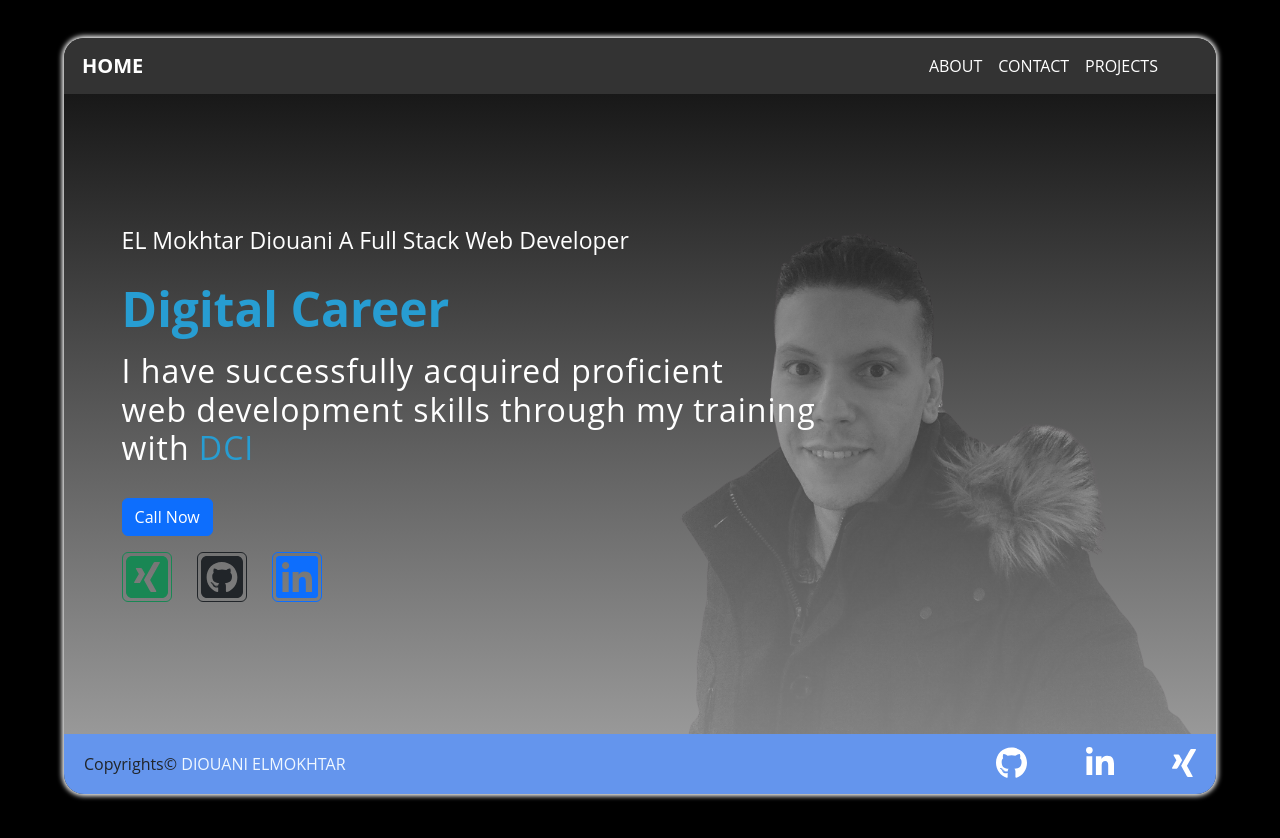
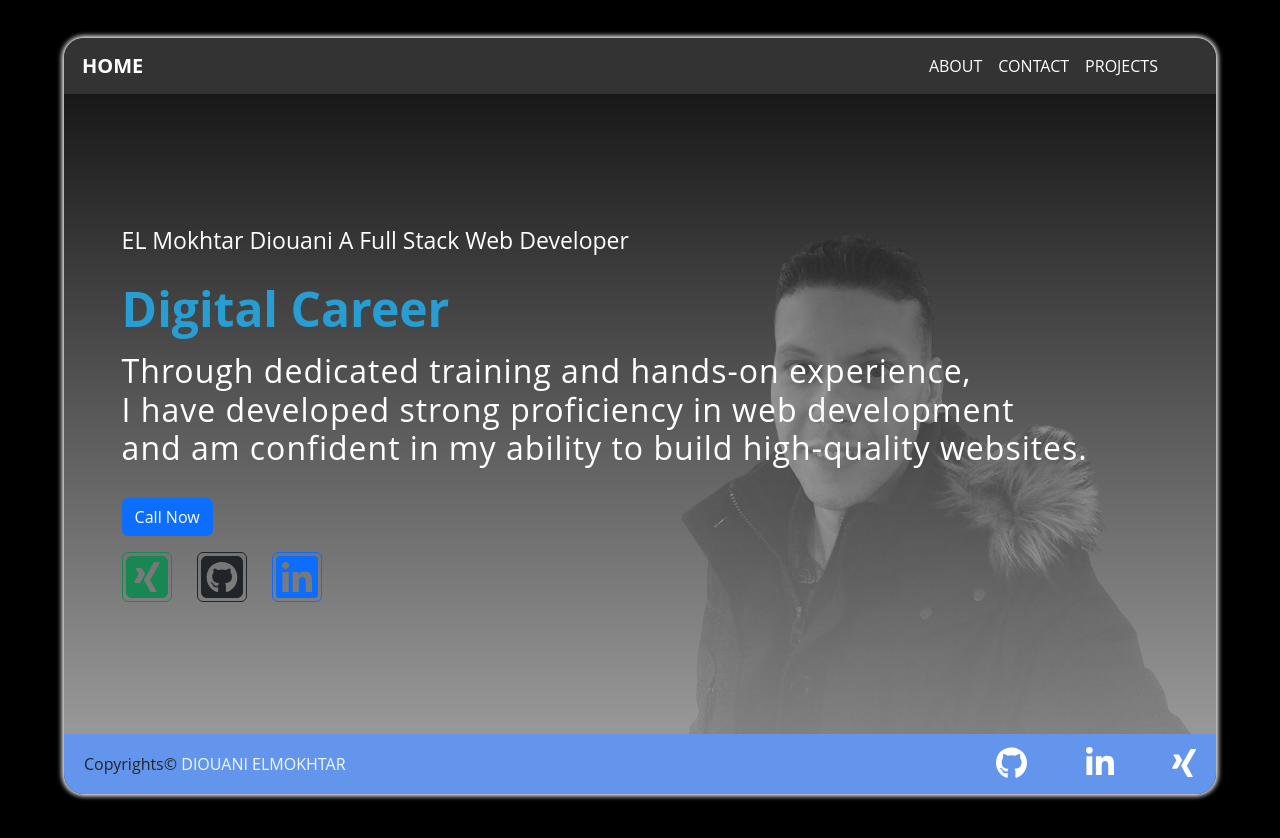
Before and after one commit to Diouani1/my-portofolio, a React (Create React App) app: page / in a window 1280 px wide. Built offline with nearby package versions, Linux system fonts and the light colour scheme; some icons are missing.

Commit message:
modified home page

```diff
--- a/src/component/arabic/maincomponent/Maincomponent.jsx
+++ b/src/component/arabic/maincomponent/Maincomponent.jsx
@@ -16,7 +16,9 @@ function Maincomponent() {
           <span>مهنة رقمية</span>
         </h1>
         <h3>
-          أنا أتعلم تطوير الويب مع <span> DCI</span>
+          من خلال التدريب المكثف والخبرة العملية، <br />
+          اكتسبت مهارات قوية في تطوير الويب <br />
+          وأنا واثق من قدرتي على إنشاء مواقع عالية الجودة.
         </h3>
         <Button href="tel:00 49 15217937286" className="main-btn">
           إتصل الأن
--- a/src/component/english/maincomponent/Maincomponent.jsx
+++ b/src/component/english/maincomponent/Maincomponent.jsx
@@ -16,10 +16,9 @@ function Maincomponent() {
           <span>Digital Career</span>
         </h1>
         <h3>
-          I have successfully acquired proficient <br />
-          web development skills through my training
-          <br />
-          with <span> DCI</span>
+          Through dedicated training and hands-on experience, <br />
+          I have developed strong proficiency in web development <br />
+          and am confident in my ability to build high-quality websites.
         </h3>
         <Button href="tel:00 49 15217937286" className="main-btn">
           Call Now
--- a/src/component/german/maincomponent/Maincomponent.jsx
+++ b/src/component/german/maincomponent/Maincomponent.jsx
@@ -16,9 +16,9 @@ function Maincomponent() {
           <span>Digitale Karriere</span>
         </h1>
         <h3>
-          Ich habe erfolgreich umfassende <br />
-          Webentwicklungsfähigkeiten erworben <br />
-          durch meine Ausbildung bei <span>DCI</span>
+          Durch intensives Training und praktische Erfahrung <br />
+          habe ich fundierte Kenntnisse in der Webentwicklung erworben <br />
+          und bin sicher in der Umsetzung hochwertiger Websites.
         </h3>
         <Button href="tel:00 49 15217937286" className="main-btn">
           Jetzt anrufen
```
